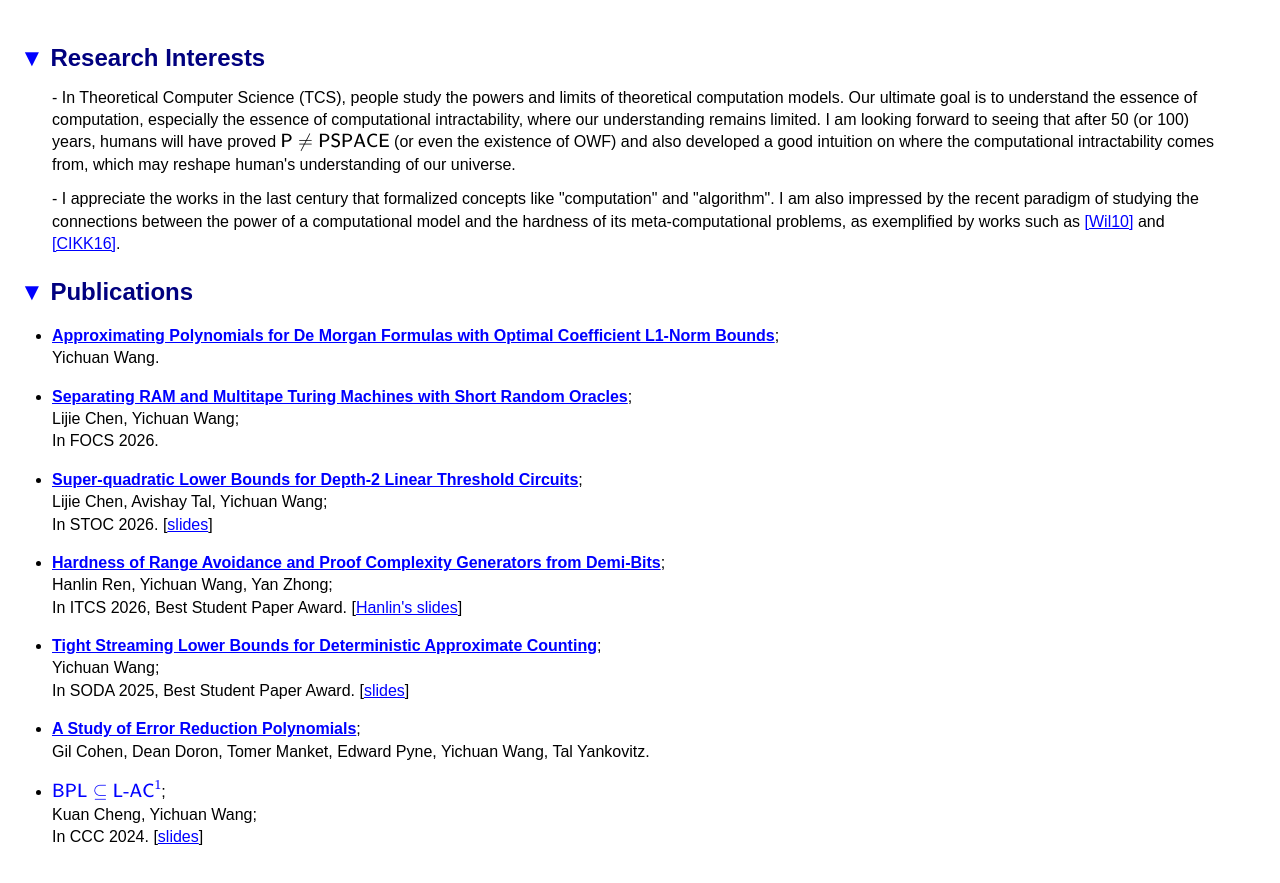
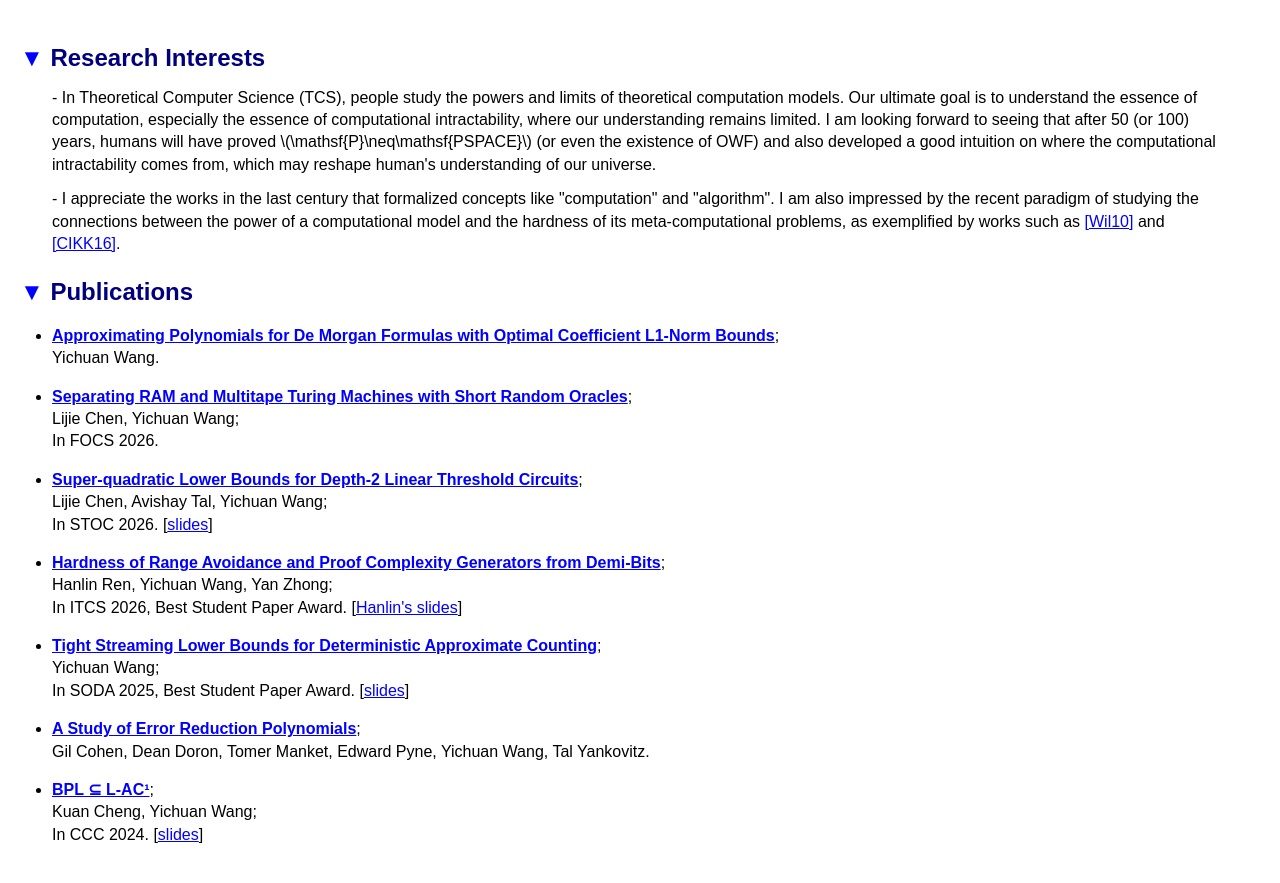
Before and after one commit to wyc908/wyc908.github.io, a plain HTML site: page index.html in a window 1280 px wide. Shown: the part 481-1364 px from the top of the page. Drawn offline with nearby package versions, Linux system fonts and the light colour scheme; a script that the page names is missing.

Commit message:
remove polyfill

```diff
--- a/index.html
+++ b/index.html
@@ -3,8 +3,6 @@
 <head>
 	<meta charset="UTF-8">
 	<meta name="viewport" content="width=device-width, initial-scale=1.0">
-	<script src="https://polyfill.io/v3/polyfill.min.js?features=es6"></script>
-	<script id="MathJax-script" async src="https://cdn.jsdelivr.net/npm/mathjax@3/es5/tex-mml-chtml.js"></script>
 	<script src="https://unpkg.com/gitalk/dist/gitalk.min.js"></script>
 	<link rel="stylesheet" href="gitalk-style.css">
 	<link rel="stylesheet" href="style.css">
@@ -98,7 +96,7 @@
 					Gil Cohen, Dean Doron, Tomer Manket, Edward Pyne, Yichuan Wang, Tal Yankovitz.
 			</li>
 			<li>
-				<strong><a href="https://eccc.weizmann.ac.il/report/2024/048/" target="_blank">\(\textsf{BPL}\subseteq\textsf{L-AC}^1\)</a></strong>;<br>
+				<strong><a href="https://eccc.weizmann.ac.il/report/2024/048/" target="_blank">BPL ⊆ L-AC¹</a></strong>;<br>
 				Kuan Cheng, Yichuan Wang;<br>
 				In CCC 2024. [<a href="https://wyc908.github.io/CW24-slides.pdf" target="_blank">slides</a>]
 			</li>
```
